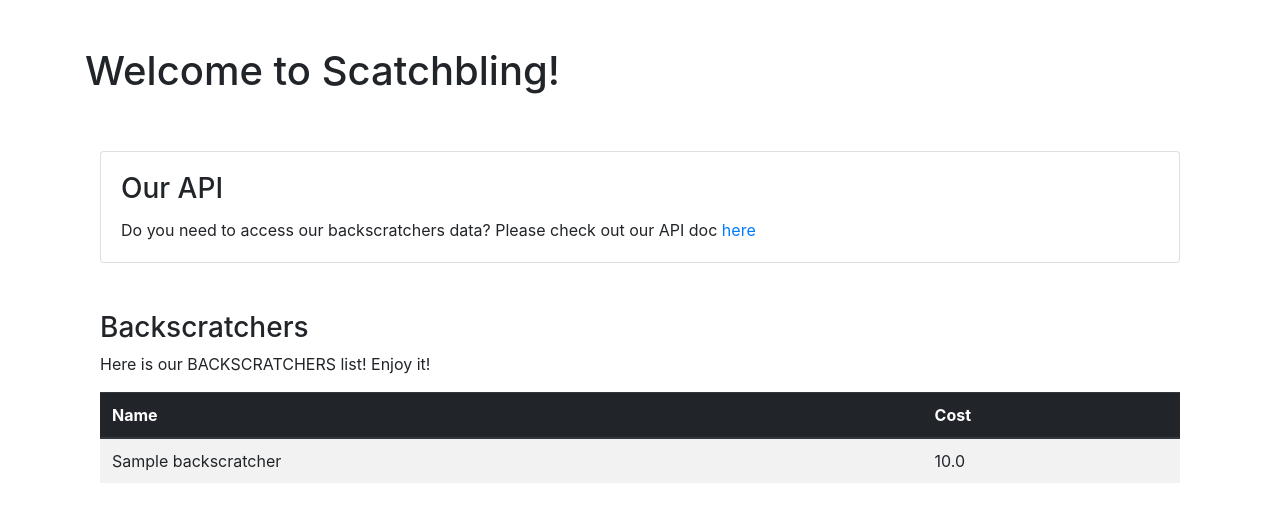
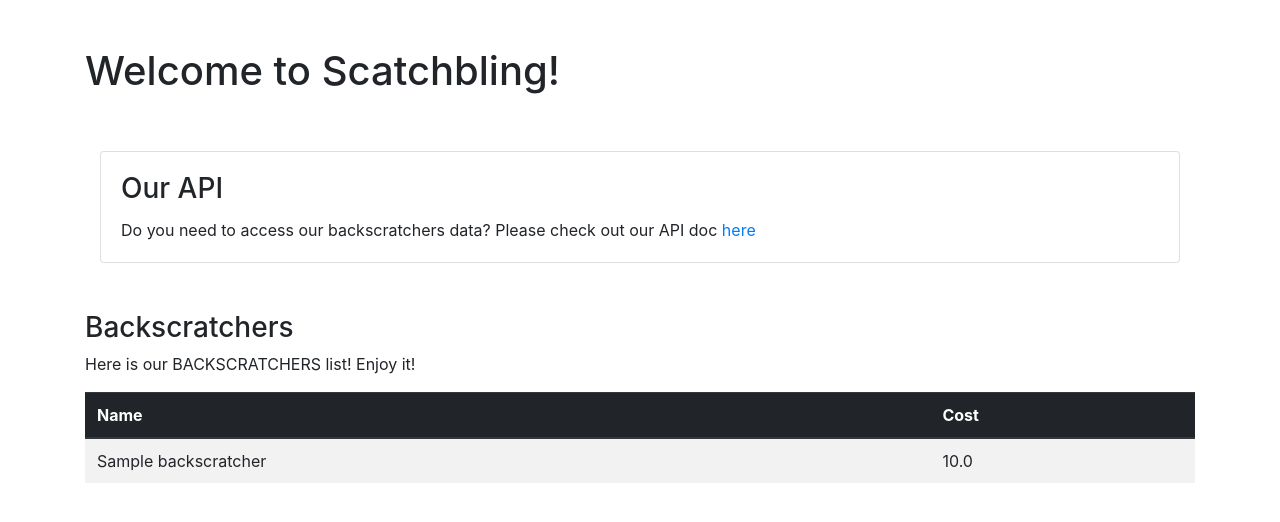
Before and after one commit to sofide/scatchbling_api, a Django app: page / in a window 1280 px wide. Shown: the part 89-611 px from the top of the page. Run offline with Django 3.2, Linux system fonts and the light colour scheme; tables that the repository leaves empty hold one stand-in row (values such as "Sample post"); some libraries are stand-ins or nearby versions.

Commit message:
container bs list style

```diff
--- a/scatchbling_api/backscratcher/templates/backscratcher/home.html
+++ b/scatchbling_api/backscratcher/templates/backscratcher/home.html
@@ -19,7 +19,6 @@
         </div>
     </div>
 
-    <div class='container section'>
     <div class="col-12">
         <div class="row" style="margin-top: 3rem;">
             <h3>Backscratchers</h3>
@@ -46,6 +45,5 @@
             </table>
         </div>
     </div>
-    </div>
 
 {% endblock %}
```
Lines whose indentation alone changed are shown as unchanged.
